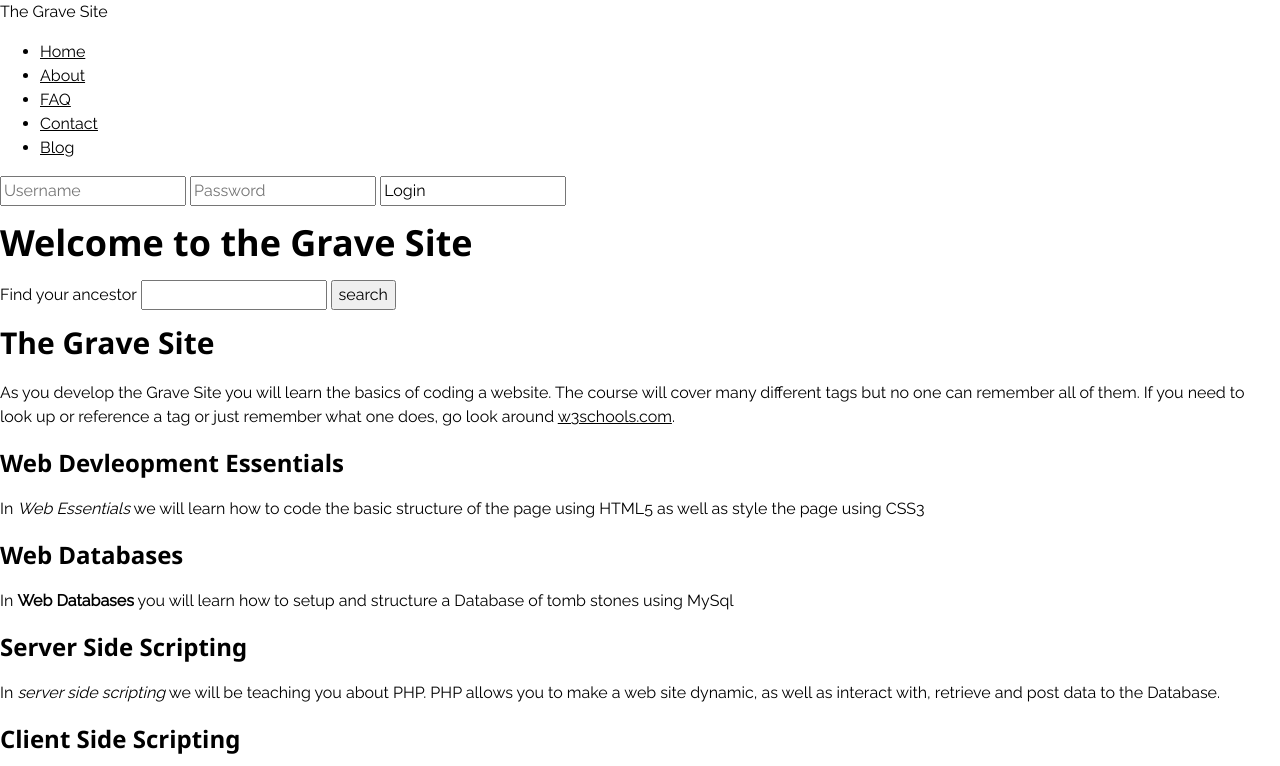
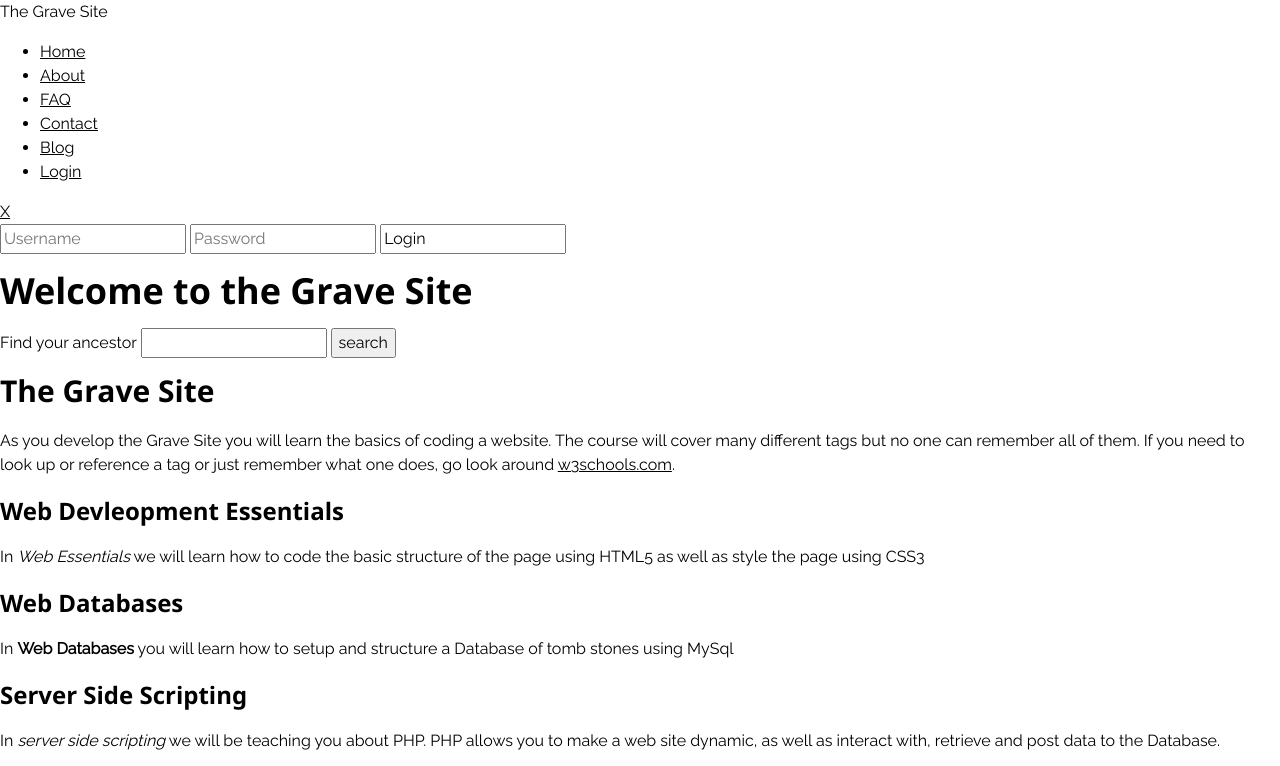
Before and after one commit to msimcox/TheGraveSite, a plain HTML site: page index.html in a window 1280 px wide. Shown: the top 766 px of the page. Drawn offline with Linux system fonts and the light colour scheme.

Commit message:
Nav bar item addition, start of Modal

```diff
--- a/index.html
+++ b/index.html
@@ -12,6 +12,7 @@
     </head>
     <body>
         <header>
+            <div class="navbar"></div>
                 <nav>
                     <ul>
                         <li><a href="index.html">Home</a></li>
@@ -19,8 +20,18 @@
                         <li><a href="faq.html">FAQ</a</li>
                         <li><a href="contact.html">Contact</a></li>
                         <li><a href="blog.html">Blog</a></li>
+                        <li><a href="#openModal">Login</a></li>
                     </ul>
                 </nav>
+            <div id="openModal" class="modalDialog">
+                <div>
+                    <a href="#close" title="close" class="close">X</a>
+
+
+                </div><!-- end close -->
+
+            </div> <!-- end openModal -->
+             </div> <!-- end navbar -->
             <form method="POST" action="index.html">
                 <input type="text" name="login" value="" placeholder="Username">
                 <input type="password" name="password" value="" placeholder="Password">
```
Lines whose indentation alone changed are shown as unchanged.
